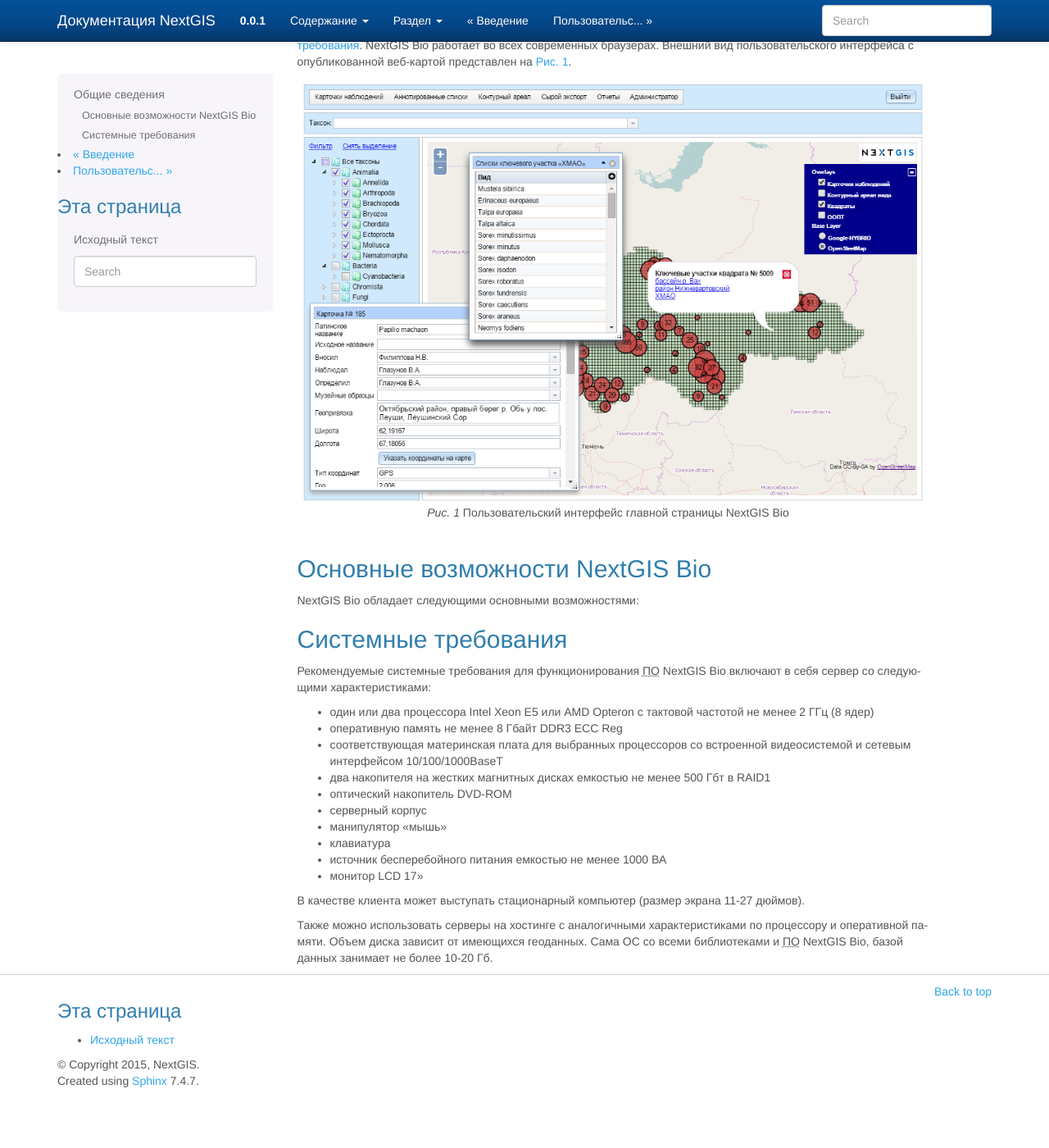
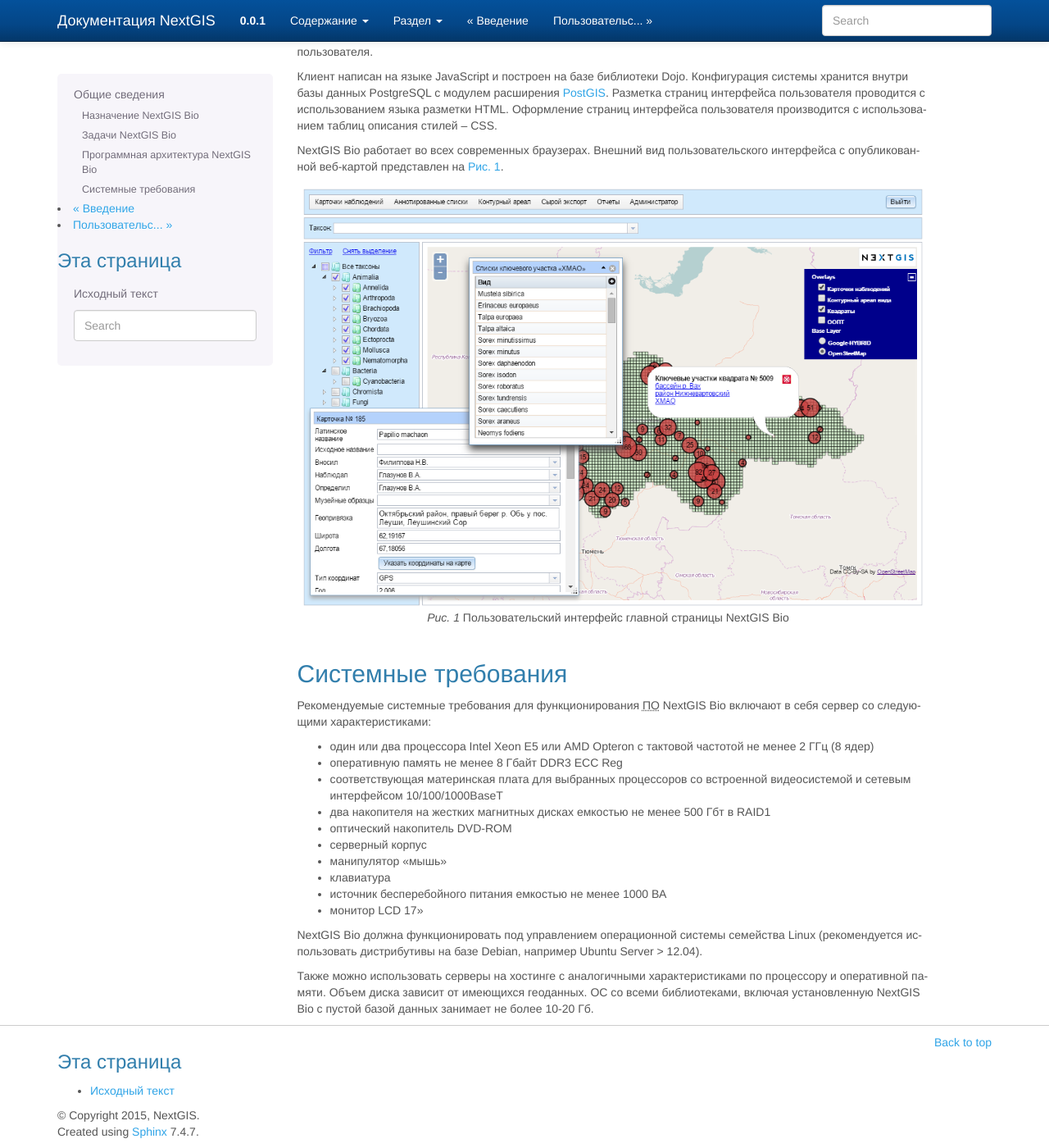
Before and after one commit to isabella232/docs_ngbio, a Sphinx documentation site: the page built from source/general.rst, in a window 1280 px wide and 1400 px high, scrolled down 608 px. Shown: the whole window at 82% size. Built offline with Sphinx 7.4.7, drawn with Linux system fonts in a browser that asks for light colours; formulas are drawn with MathJax 3; before the commit the page ends 1946 px from its top, so only the background shows below that; some of the changed text lies outside the part shown.

Commit message:
text changed

```diff
--- a/source/general.rst
+++ b/source/general.rst
@@ -7,7 +7,16 @@
 Общие сведения
 ==============
 
-Информационная система по объектам животного и растительного мира NextGIS Bio предназначена для унифицированного сбора и первичного анализа информации о биоразнообразии. Система служит как для прикладных управленческих задач, таких как определение наличия краснокнижных видов на интересующей территории, так и для научных, например, для прогнозирования ареалов редких видов или оценки степени редкости того или иного таксона.
+Назначение NextGIS Bio
+----------------------
+
+Информационная система по объектам животного и растительного мира NextGIS Bio предназначена для унифицированного сбора
+и первичного анализа информации о биоразнообразии. Система служит как для прикладных управленческих задач, таких как
+определение наличия краснокнижных видов на интересующей территории, так и для научных, например, для прогнозирования
+ареалов редких видов или оценки степени редкости того или иного таксона.
+
+Задачи NextGIS Bio
+------------------
 
 В задачи NextGIS Bio входит:
 
@@ -15,6 +24,9 @@
 * осуществление сбора информации об объектах животного и растительного мира от респондентов (сотрудников ООПТ, профильных НИИ и университетов) посредством сети Интернет.
 * обспечение возможности первичного (визуального) анализа распространения биологических таксонов на автоматически генерируемых из БД картах-схемах
 * обеспечение возможности использования исходных данных БД для различных методов анализа с использованием стороннего программного обеспечение (функция экспорта первичных данных).
+
+Программная архитектура NextGIS Bio
+-----------------------------------
 
 С точки зрения программной архтектуры NextGIS Bio состоит из серверной и клиентской части.
 
@@ -27,9 +39,6 @@
 использованием языка разметки HTML. Оформление страниц интерфейса пользователя
 производится с использованием таблиц описания стилей – CSS.
 
-NextGIS Bio должна функционировать под управлением операционной системы семейства
-Linux (рекомендуется использовать дистрибутивы на базе Debian, например Ubuntu
-Server 12.04 LTS). Подробнее см. подраздел :ref:`sys_req`.
 NextGIS Bio работает во всех современных браузерах.
 Внешний вид пользовательского интерфейса с опубликованной веб-картой представлен
 на :numref:`img_bio_common`.
@@ -39,14 +48,6 @@
    :align: center
 
    Пользовательский интерфейс главной страницы NextGIS Bio
-
-.. _ngbio_keyfeatures:
-
-
-Основные возможности NextGIS Bio
---------------------------------
-
-NextGIS Bio обладает следующими основными возможностями:
 
 .. _sys_req:
 
@@ -69,10 +70,11 @@
 * источник бесперебойного питания емкостью не менее 1000 ВА
 * монитор LCD 17"
 
-В качестве клиента может выступать стационарный компьютер (размер экрана 11-27
-дюймов).
+NextGIS Bio должна функционировать под управлением операционной системы семейства
+Linux (рекомендуется использовать дистрибутивы на базе Debian, например Ubuntu
+Server > 12.04).
 
 Также можно использовать серверы на хостинге с аналогичными характеристиками по
 процессору и оперативной памяти. Объем диска зависит от имеющихся геоданных.
-Сама ОС со всеми библиотеками и :abbr:`ПО (программное обеспечение)` NextGIS Bio,
-базой данных занимает не более 10-20 Гб.
+ОС со всеми библиотеками, включая установленную NextGIS Bio с пустой базой данных
+занимает не более 10-20 Гб.
```
